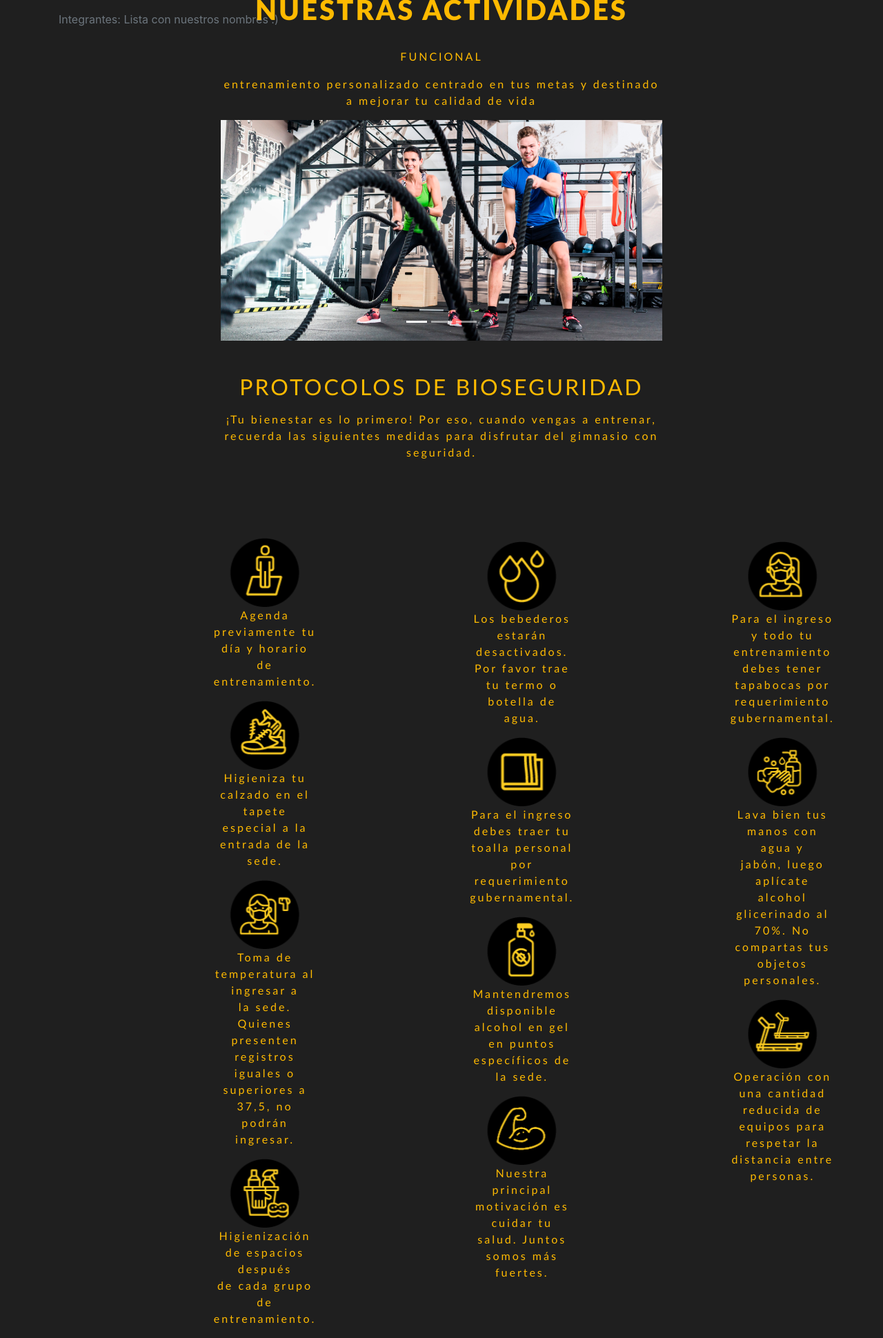
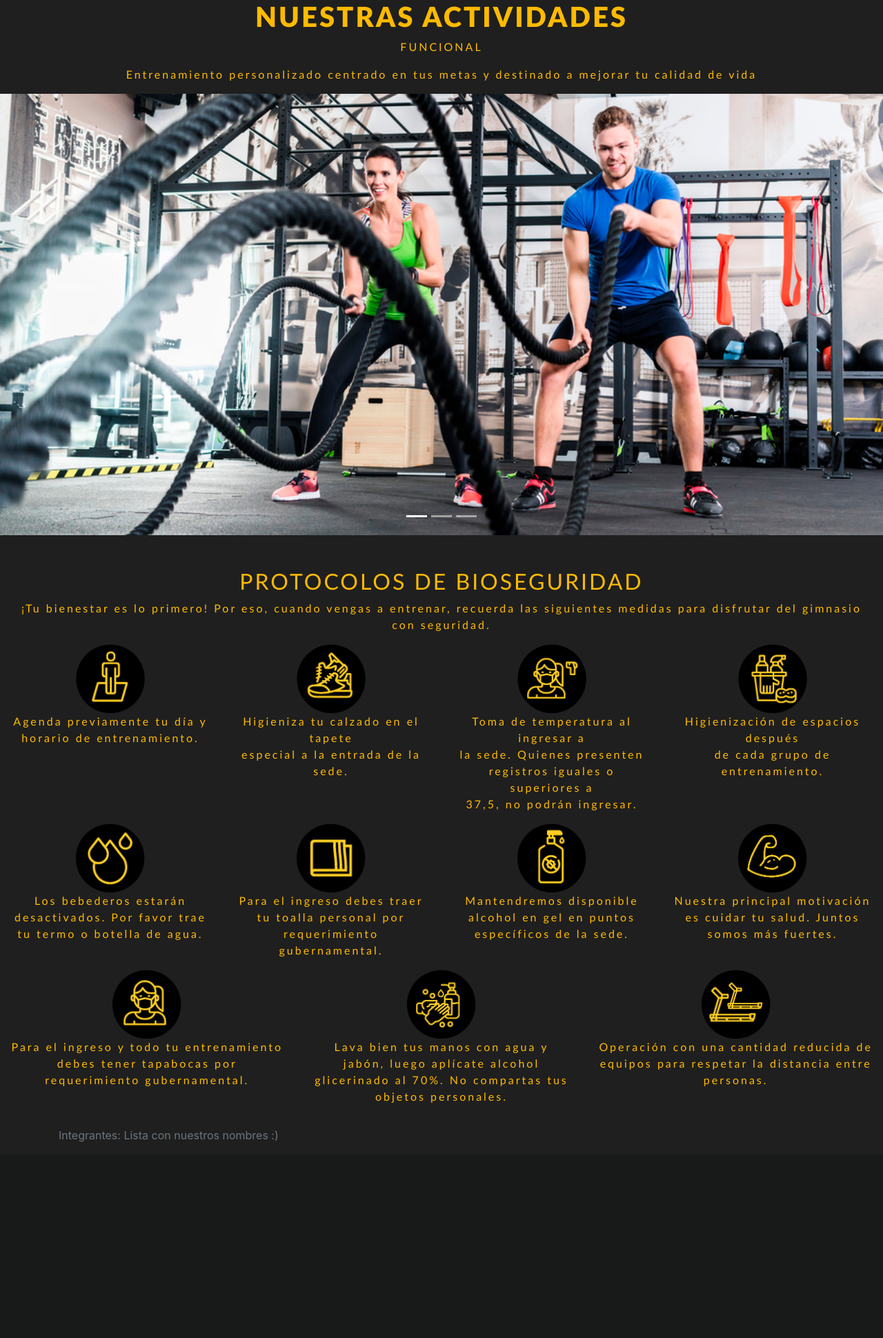
Before and after one commit to InformatorioGrupo3/GymProject, a Django app: template GYM/templates/informacion.html in a window 1280 px wide. Shown: the part 266-2206 px from the top of the page at 69% size. After the commit the page ends 1922 px from the top, so only its background shows below. Run offline with Django 3.2, Linux system fonts and the light colour scheme; the template is opened without the code that fills it, so the values that code supplies are empty; some libraries are stand-ins or nearby versions.

Commit message:
correcciones tags-template info

```diff
--- a/GYM/templates/informacion.html
+++ b/GYM/templates/informacion.html
@@ -1,63 +1,37 @@
 {% extends 'base.html' %}
 {% load static %}
-{% block titulo %}LOGIN{% endblock titulo %}
+{% block titulo %}INFORMACIÓN{% endblock titulo %}
 
 
 <!-- Los botones del Navbar cambian acá -->
 {% block botones %} {% endblock botones %}
+{% block styles %}
+<style type="text/css">
+h1{
+    margin: auto;
+  }
+
+#contenido_carrousel{
+  position: relative;
+  max-width: 700px;
+  margin: auto;
+
+}
+
+#cont_bioseguridad{
+  margin: auto;
+}
 
 
+</style>
+{% endblock styles %}
+
 {% block contenido %}
-<style>
-  h1{
-    text-align: center;
-    position: absolute;
-    left: 50%;
-    top: 35%;
-    transform: translateX(-50%) translateY(-50%);
-  }
-  h2{
-    text-align:center;
-    position:relative;
-    left: 50%;
-    transform: translateX(-50%);
-  }
-  p1{
-    text-align: center;
-    position:absolute;
-    left: 50%;
-    top: 40%;
-    transform: translateX(-50%) ;
-  }
-  p2{
-    text-align: center;
-    position:absolute;
-    left: 0%;
-    top: 100%;
-    transform: translateX(-50%);
-  }
-  p3{
-    text-align: center;
-    left: 250%;
-    position:absolute;
-    top:8%;
-    ;
-  }
-  p4{
-    text-align: center;
-    left: 250%;
-    position:absolute;
-    top: 0%;
-  }
-  p5{
-    position:absolute;
-    top: 100%;
-    left: 10%;
-}
-</style>
-<h1 class="titulo">NUESTRAS ACTIVIDADES</h1>
 
-<p1 class="texto">
+
+    <h1 class="titulo text-center">NUESTRAS ACTIVIDADES</h1>
+
+<div id="contenido_carrousel">
   <div
     id="carouselBasicExample"
     class="carousel slide carousel-fade"
@@ -80,15 +54,13 @@
     <div class="carousel-inner">
       <!-- Single item -->
       <div class="carousel-item active">
-      <p>
-        <center>
+        <p class="texto text-center">
             FUNCIONAL
-        </center>
         </p>
-      <p>
-        <center>entrenamiento personalizado
+        <p class="texto text-center">
+          Entrenamiento personalizado
           centrado en tus metas y
-        destinado a mejorar tu calidad de vida</center>
+          destinado a mejorar tu calidad de vida
         </p>
         <img src="{% static 'img/funcional1.jpg' %}"
              class="d-block w-100"
@@ -97,15 +69,11 @@
 
       <!-- Single item -->
       <div class="carousel-item">
-      <p>
-        <center>
+        <p class="texto text-center">
             SPINNING
-        </center>
         </p>
-      <p>
-        <center>
+        <p class="texto text-center">
             Trabajo aeróbico de alta intensidad sobre bicicleta fija, coreografiado
-        </center>
         </p>
         <img src="{% static 'img/spinning1.jpg' %}"
           class="d-block w-100"
@@ -114,15 +82,11 @@
 
       <!-- Single item -->
       <div class="carousel-item">
-      <p>
-        <center>
+        <p class="texto text-center">
             MUSCULACION
-        </center>
         </p>
-      <p>
-        <center>
+        <p class="texto text-center">
             Se busca no sólo moldear la figura, sino lograr un estado totalmente saludable
-        </center>
         </p>
         <img src="{% static 'img/musculacion1.jpg' %}"
           class="d-block w-100"
@@ -131,32 +95,11 @@
 
 
       <div class="carousel-item">
-      <p>
-        <center>
-          MUSCULACION
-        </center>
+        <p class="texto text-center">
+            ZUMBA
         </p>
-      <p>
-        <center>
-          Se busca no sólo moldear la figura, sino lograr un estado totalmente saludable
-        </center>
-      </p>
-      <img src="{% static 'img/musculacion1.jpg' %}"
-        class="d-block w-100"
-        alt="actividad"/>
-    </div>
-
-
-    <div class="carousel-item">
-      <p>
-        <center>
-          ZUMBA
-        </center>
-      </p>
-      <p>
-        <center>
+        <p class="texto text-center">
             Cada clase de Zumba está diseñada para juntarnos a bailar y sudar
-        </center>
         </p>
         <img src="{% static 'img/zumba.jpg' %}"
         class="d-block w-100"
@@ -164,7 +107,7 @@
       </div>
     </div>
 
-  <!-- Inner -->
+    <!-- End Inner -->
 
     <!-- Controls -->
     <a class="carousel-control-prev"
@@ -182,71 +125,76 @@
       <span class="visually-hidden">Next</span>
     </a>
   </div>
+</div>
 
 
-<div>
+<div class="container-fluid" id="cont_bioseguridad">
   <br><br>
-  <h2>PROTOCOLOS DE BIOSEGURIDAD</h2>
-  <p>
-  <center>¡Tu bienestar es lo primero! Por eso, cuando vengas a entrenar,
-    recuerda las siguientes medidas para disfrutar del gimnasio con seguridad.</center>
+  <h2 class="texto text-center">PROTOCOLOS DE BIOSEGURIDAD</h2>
+  <p class="texto text-center">
+  ¡Tu bienestar es lo primero! Por eso, cuando vengas a entrenar,
+    recuerda las siguientes medidas para disfrutar del gimnasio con seguridad.
   </p>
 </div>
-<p5>
-<div>
-<p2>
-<div>
-  <br><br><br><br>
+
+<div class="conteiner-fluid">
+     <div class="row text-center mx-0">
+      <div class="col">
         <img src="{% static 'img/icons/bioseguridad.png' %}">
-  <p>Agenda previamente tu día y horario de entrenamiento.</p>
-  <div>
+        <p class="texto">Agenda previamente tu día y horario de entrenamiento.</p>
+      </div>
+      <div class="col">
         <img src="{% static 'img/icons/shoes.png' %}">
-    <p>Higieniza tu calzado en el tapete<br>
+        <p class="texto">Higieniza tu calzado en el tapete<br>
        especial a la entrada de la sede.</p>
       </div>
-  <div>
+      <div class="col">
         <img src="{% static 'img/icons/temperatura.png' %}">
-    <p>Toma de temperatura al ingresar a<br>
+        <p class="texto">Toma de temperatura al ingresar a<br>
       la sede. Quienes presenten<br>
       registros iguales o superiores a<br>37,5, no podrán ingresar.</p>
       </div>
-  <div>
+      <div class="col">
          <img src="{% static 'img/icons/higiene.png' %}">
-    <p>Higienización de espacios después <br>
+        <p class="texto">Higienización de espacios después <br>
       de cada grupo de entrenamiento.</p>
       </div>
   </div>
-<p3>
-<div>
+   <div class="row text-center mx-0">
+      <div class="col">
         <img src="{% static 'img/icons/bebederos.png' %}">
-  <p>Los bebederos estarán desactivados. Por favor trae tu termo o botella de agua.</p>
-  <div>
+        <p class="texto">Los bebederos estarán desactivados. Por favor trae tu termo o botella de agua.</p>
+      </div>
+      <div class="col">
         <img src="{% static 'img/icons/toalla.png' %}">
-    <p>Para el ingreso debes traer tu toalla personal por requerimiento gubernamental.</p>
+        <p class="texto">Para el ingreso debes traer tu toalla personal por requerimiento gubernamental.</p>
       </div>
-  <div>
-    <img src="{% static 'img/icons/alcohol.png' %}"
-    <p>Mantendremos disponible alcohol en gel en puntos específicos de la sede.</p>
+      <div class="col">
+        <img src="{% static 'img/icons/alcohol.png' %}">
+        <p class="texto">Mantendremos disponible alcohol en gel en puntos específicos de la sede.</p>
       </div>
-    <div>
-      <img src="{% static 'img/icons/fuertes.png' %}"
-      <p>Nuestra principal motivación es cuidar tu salud. Juntos somos más fuertes.</p>
+      <div class="col">
+        <img src="{% static 'img/icons/fuertes.png' %}">
+        <p class="texto">Nuestra principal motivación es cuidar tu salud. Juntos somos más fuertes.</p>
       </div>
     </div>
-<p4>
-<div>
+    <div class="row text-center mx-0">
+      <div class="col">
         <img src="{% static 'img/icons/barbijo.png' %}">
-  <p>Para el ingreso y todo tu entrenamiento debes tener tapabocas por requerimiento gubernamental.</p>
-  <div>
+        <p class="texto">Para el ingreso y todo tu entrenamiento debes tener tapabocas por requerimiento gubernamental.</p>
+      </div>
+      <div class="col">
         <img src="{% static 'img/icons/manos.png' %}">
-    <p>Lava bien tus manos con agua y<br>
+        <p class="texto">Lava bien tus manos con agua y<br>
        jabón, luego aplícate alcohol<br>
        glicerinado al 70%. No compartas tus objetos personales.</p>
       </div>
-  <div>
+      <div class="col">
         <img src="{% static 'img/icons/operacion.png' %}">
-    <p>Operación con una cantidad reducida de equipos para respetar la distancia entre personas.</p>
+        <p class="texto">Operación con una cantidad reducida de equipos para respetar la distancia entre personas.</p>
       </div>
     </div>
 </div>
+
+
 {% endblock contenido%}
```
Lines whose indentation alone changed are shown as unchanged.
